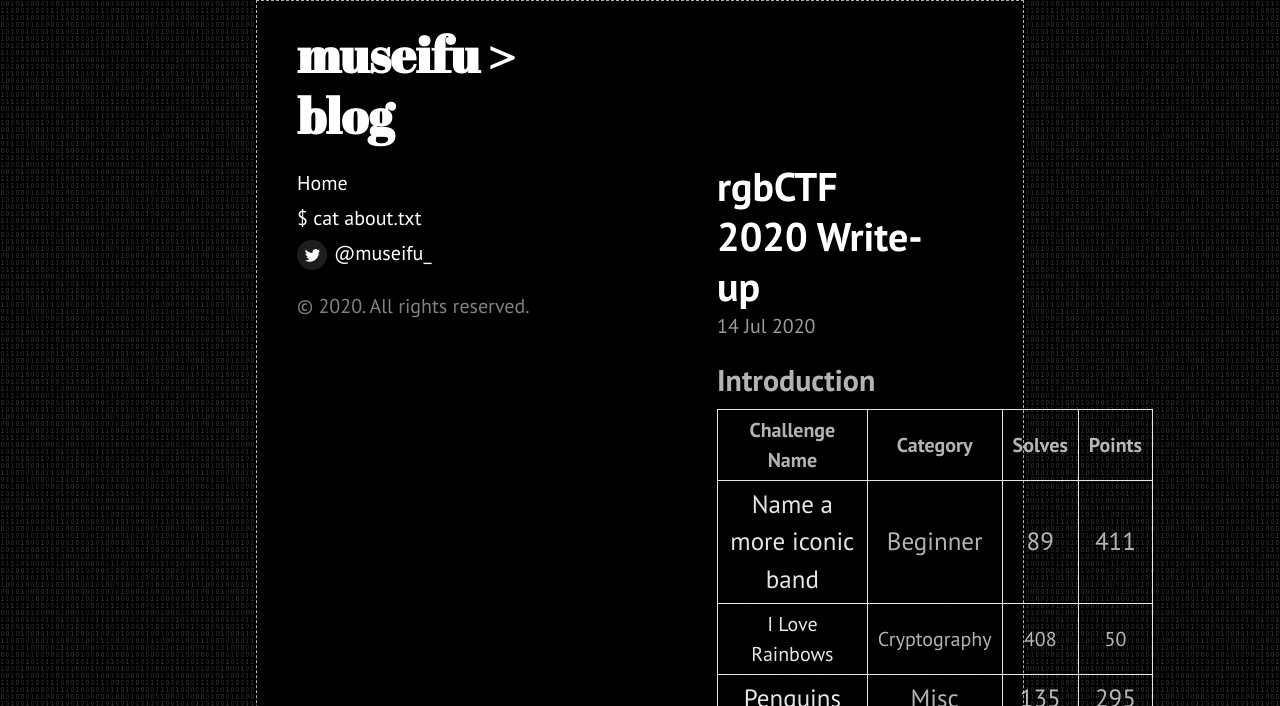
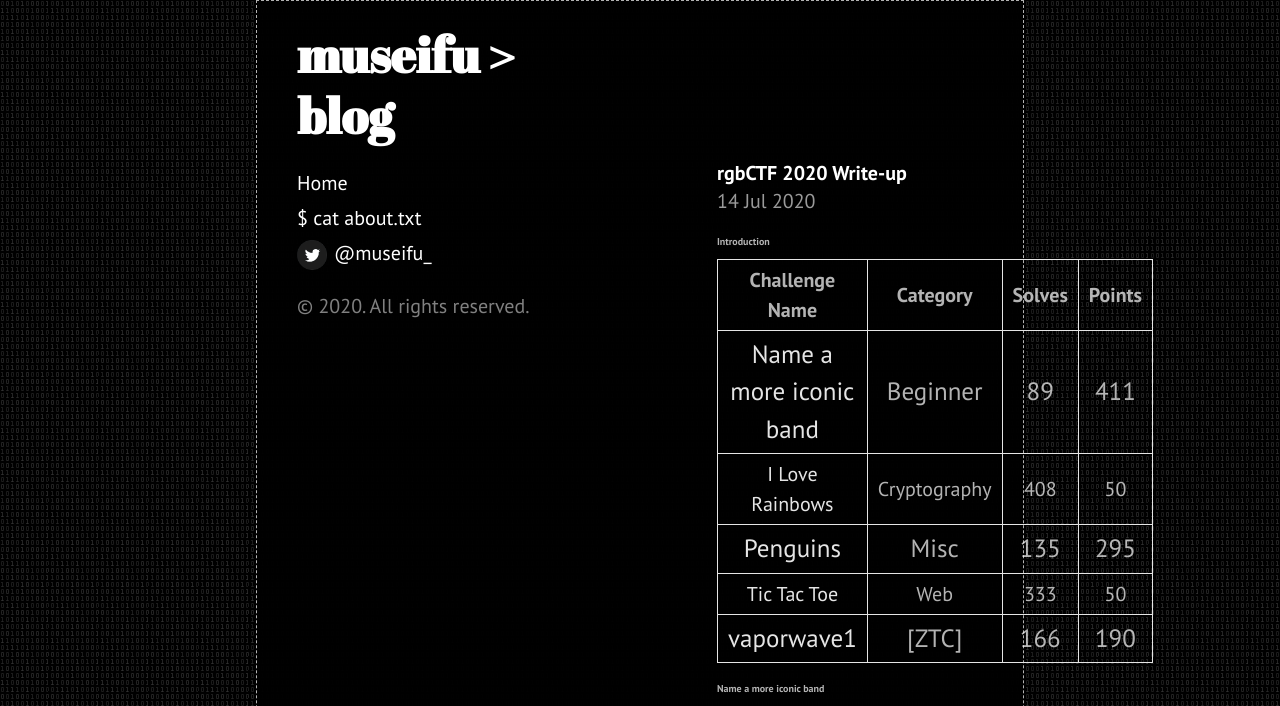
Before and after one commit to museifu666/museifu666.github.io, a Jekyll site: the page built from index.html, in a window 1280 px wide. Shown: the top 706 px of the page. Built offline with Jekyll 4.4.1, drawn with Linux system fonts in a browser that asks for light colours; the list of posts is cut into pages by our own code; some of the changed text lies outside the part shown; grey boxes are pictures that could not be loaded.

Commit message:
Update poole.css

```diff
--- a/public/css/poole.css
+++ b/public/css/poole.css
@@ -101,19 +101,19 @@ h1, h2, h3, h4, h5, h6 {
   text-rendering: optimizeLegibility;
 }
 h1 {
-  font-size: 2rem;
+  font-size: 1rem;
 }
 h2 {
   margin-top: 1rem;
-  font-size: 1.5rem;
+  font-size: .5rem;
 }
 h3 {
   margin-top: 1.5rem;
-  font-size: 1.25rem;
+  font-size: .25rem;
 }
 h4, h5, h6 {
   margin-top: 1rem;
-  font-size: 1rem;
+  font-size: 0rem;
 }
 
 /* Body text */
```
